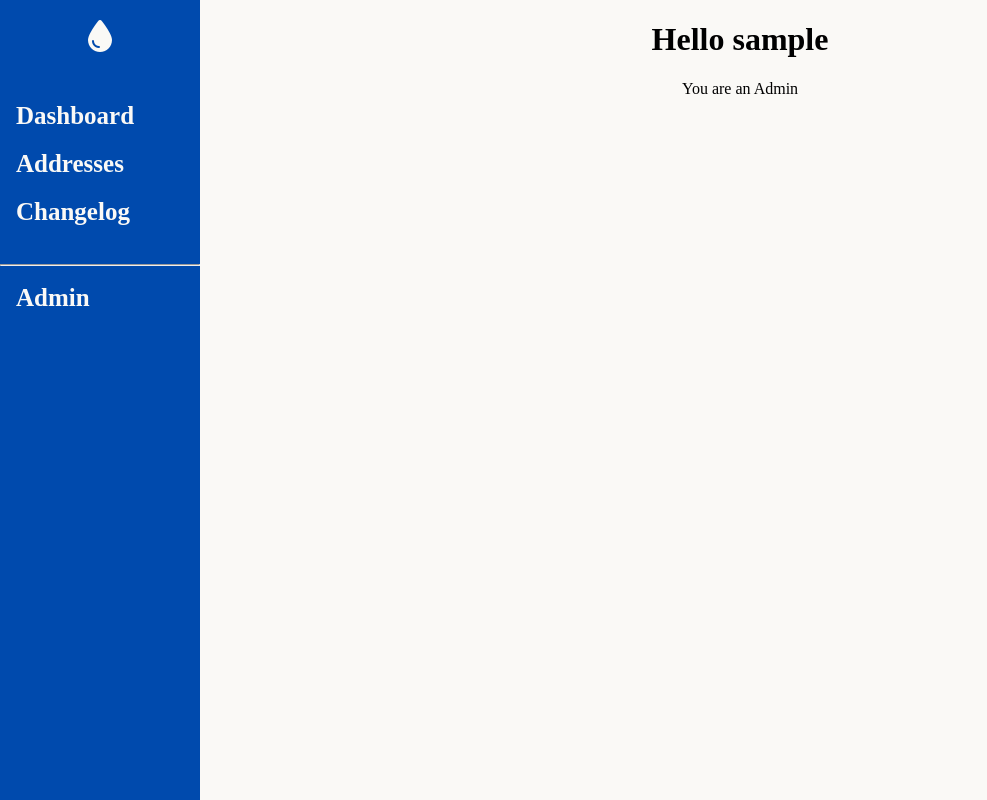
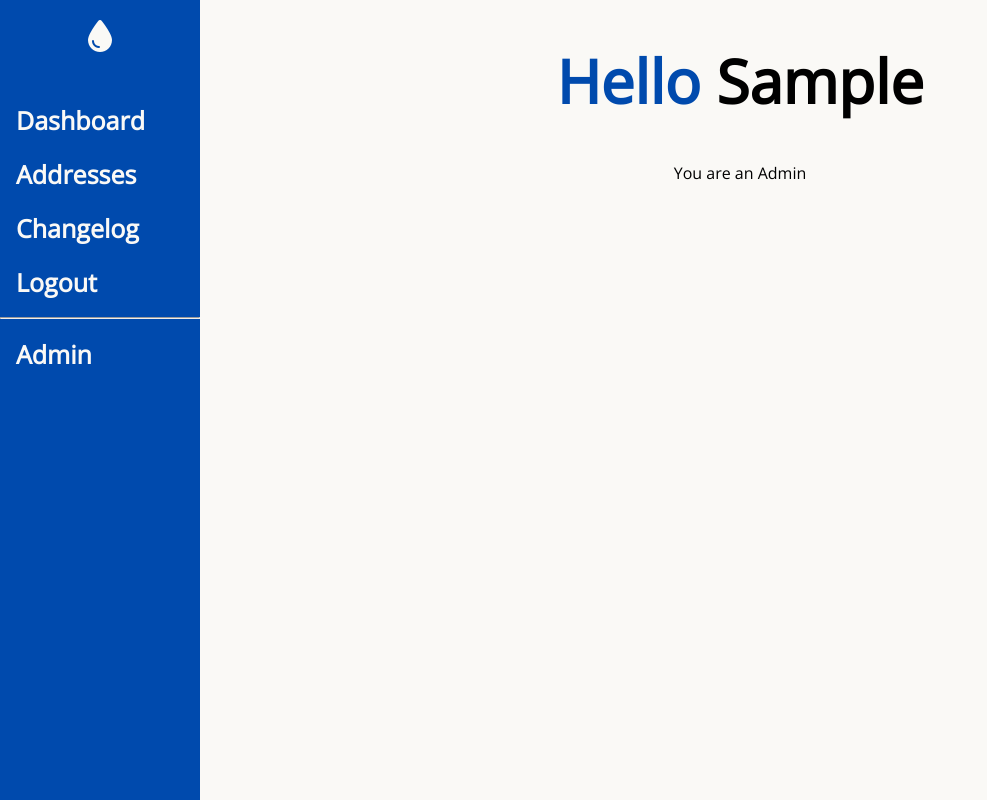
Before and after one commit to AdamBCodes/WaterDatabase, a Flask app: page / in a window 1280 px wide. Shown: the whole page, without its empty margins (0-987 px from the left). Run offline with Flask 2, Linux system fonts and the light colour scheme; the visitor is signed in with stand-in values (Sample User, id 1); data comes from the database, SQL or seed files in the repository; some libraries are stand-ins or nearby versions.

Commit message:
Changed css designs and added changelog to models.py

```diff
--- a/website/static/css/admin.css
+++ b/website/static/css/admin.css
@@ -3,7 +3,7 @@
     border-radius: 5px;
     width: 200px;
     height: 150px;
-    background-color: gray;
+    background-color: #004AAD;
     color:white
 }
 .block h3{
@@ -21,7 +21,7 @@ select[name="streetType"]{
     width:50px;
 }
 input[type="submit"]{
-    background: #00ff00;
+    background: #00CC00;
     text-decoration: none;
     border: 0;
     box-shadow: none;
--- a/website/static/css/base.css
+++ b/website/static/css/base.css
@@ -1,3 +1,6 @@
+*{
+    font-family: 'Open Sans';
+}
 body{
     background-color: #FAF9F6;
 }
@@ -38,6 +41,7 @@ i
     font-size: 25px;
     color: #FAF9F6;
     display: block;
+    transition: 0.7s;
 }
 .sidebar a:hover
 {
--- a/website/static/css/dashboard.css
+++ b/website/static/css/dashboard.css
@@ -0,0 +1,10 @@
+h1{
+    font-weight: 800;
+    font-size: 60px;
+    color: #004AAD;
+}
+h1 #user{
+    display:inline-block;
+    color:black;
+    text-transform: capitalize;
+}
--- a/website/static/css/search.css
+++ b/website/static/css/search.css
@@ -61,7 +61,7 @@
 button{
     margin-left: 450px;
     margin-top: 4px;
-    background-color: #00ff00;
+    background-color: #00CC00;
     color: white;
     border: none;
     border-radius: 5px;
--- a/website/templates/dashboard/base.html
+++ b/website/templates/dashboard/base.html
@@ -3,6 +3,7 @@
     <head>
         <title>{% block title %}{%endblock%}</title>
         <script src="https://kit.fontawesome.com/86f9c65e39.js" crossorigin="anonymous"></script>
+        <link href='https://fonts.googleapis.com/css?family=Open Sans' rel='stylesheet'>
         <link rel="stylesheet" type="text/css" href="{{ url_for('static', filename='css/base.css') }}">
         <link rel="stylesheet" type="text/css" href="{{ url_for('static', filename='css/admin.css') }}">
     </head>
@@ -14,7 +15,7 @@
             <a href="{{ url_for('views.home') }}">Dashboard</a>
             <a href="{{ url_for('views.addressViewer') }}">Addresses</a>
             <a href="#">Changelog</a>
-            <a href="#"></a>
+            <a href="{{ url_for('auth.logout') }}">Logout</a>
             {% if admin %}
                 <hr />
                 <a href="{{ url_for('views.admin_page') }}">Admin</a>
--- a/website/templates/dashboard/home.html
+++ b/website/templates/dashboard/home.html
@@ -2,7 +2,8 @@
 {% block title %}Dashboard{% endblock %}
 
 {% block content %}
-    <h1>Hello {{ username }}</h1>
+    <link rel="stylesheet" type="text/css" href="{{ url_for('static', filename='css/dashboard.css') }}">
+    <h1>Hello <div id="user">{{ username }}</div></h1>
     {% if admin %}
         <p>You are an Admin</p>
     {% endif %}
--- a/website/views.py
+++ b/website/views.py
@@ -147,10 +147,13 @@ def make_changes(id):
         address = addresses.query.filter_by(id=id).first()
         street = streets.query.filter_by(city=address.city).all()
         if request.method == "POST":
+            #Checks if Address Exists
             NoAddressExists = addresses.query.filter_by(streetnum=request.form["streetnum"], street=request.form["street"], city=address.city).count()
             extension = os.path.splitext(address.image)[1]
+            #Checks only if streetnum or streetAddress has been changed
             if(address.streetnum != request.form["streetnum"] or address.street != request.form["street"]):
                 if(NoAddressExists <= 0):
+                    #Changes Data
                     rename = (request.form["streetnum"] + request.form["street"]).replace(" ", "")
                     oldname = (address.streetnum + address.street).replace(" ", "")
                     address.streetnum = request.form["streetnum"]
@@ -162,8 +165,8 @@ def make_changes(id):
                     address.image = rename+extension
                 else:
                     return render_template("make_changes.html", s=street, a=address, admin=user.admin, message="Address Already Exists")
-
             image = request.files["img"]
+            #Resizes Image if it exists
             if(image.filename != ""):
                 image.filename = (address.streetnum+address.street+extension).replace(" ", "")
                 image.save("./website/static/imgs/"+image.filename)
@@ -171,7 +174,33 @@ def make_changes(id):
                 resized = Image.open("./website/static/imgs/"+image.filename)
                 resized = resized.resize((400, 400))
                 resized.save("./website/static/imgs/"+secure_filename(image.filename))
-
+                address.image = (request.form["streetnum"] + request.form["street"] + extension).replace(" ", "")
+                print(address.image)
+            #Checks if meterNum field is empty
+            if(request.form["meterNum"] != ""):
+                address.meterNum = request.form["meterNum"]
+            else:
+                address.meterNum = None
+            #Checks if meterSize field is empty
+            if(request.form["meterSize"] != ""):
+                address.meterSize = request.form["meterSize"]
+            else:
+                address.meterSize = None
+            #Checks if tieOne field is empty
+            if(request.form["tieOne"] != ""):
+                address.tieOne = request.form["tieOne"]
+            else:
+                address.tieOne = None
+            #Checks if tieTwo field is empty
+            if(request.form["tieTwo"] != ""):
+                address.tieTwo = request.form["tieTwo"]
+            else:
+                address.tieTwo = None
+            #Checks if notes field is empty
+            if(request.form["notes"] != ""):
+                address.notes = request.form["notes"]
+            else:
+                address.notes = None
             db.session.commit()
             return render_template("make_changes.html", s=street, a=address, admin=user.admin, message="Address Successfully Modified")
         else:
```
Also changed, not shown: website/models.py (+10 -5 lines), website/templates/dashboard/make_changes.html (+22 -0 lines).
